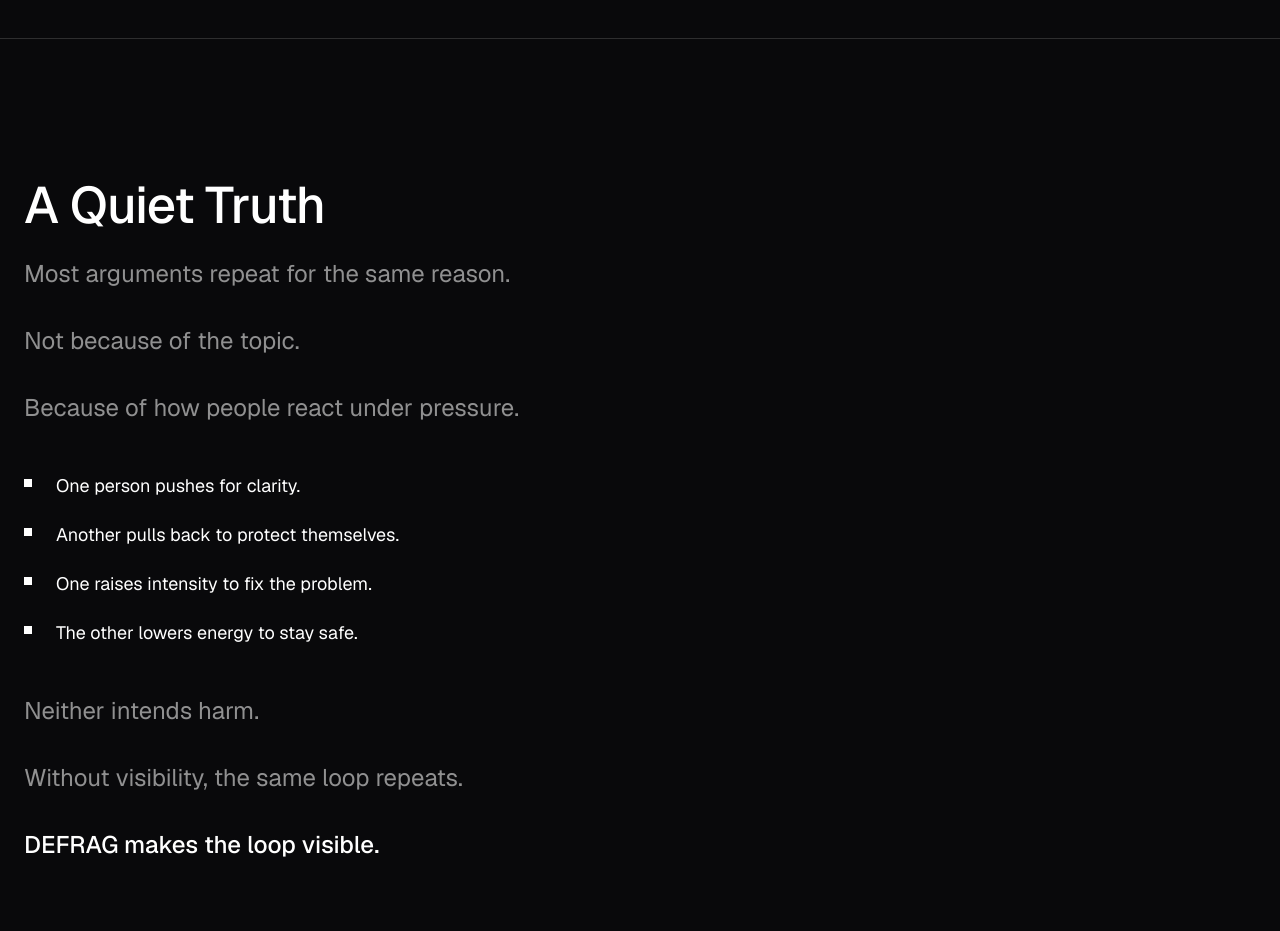
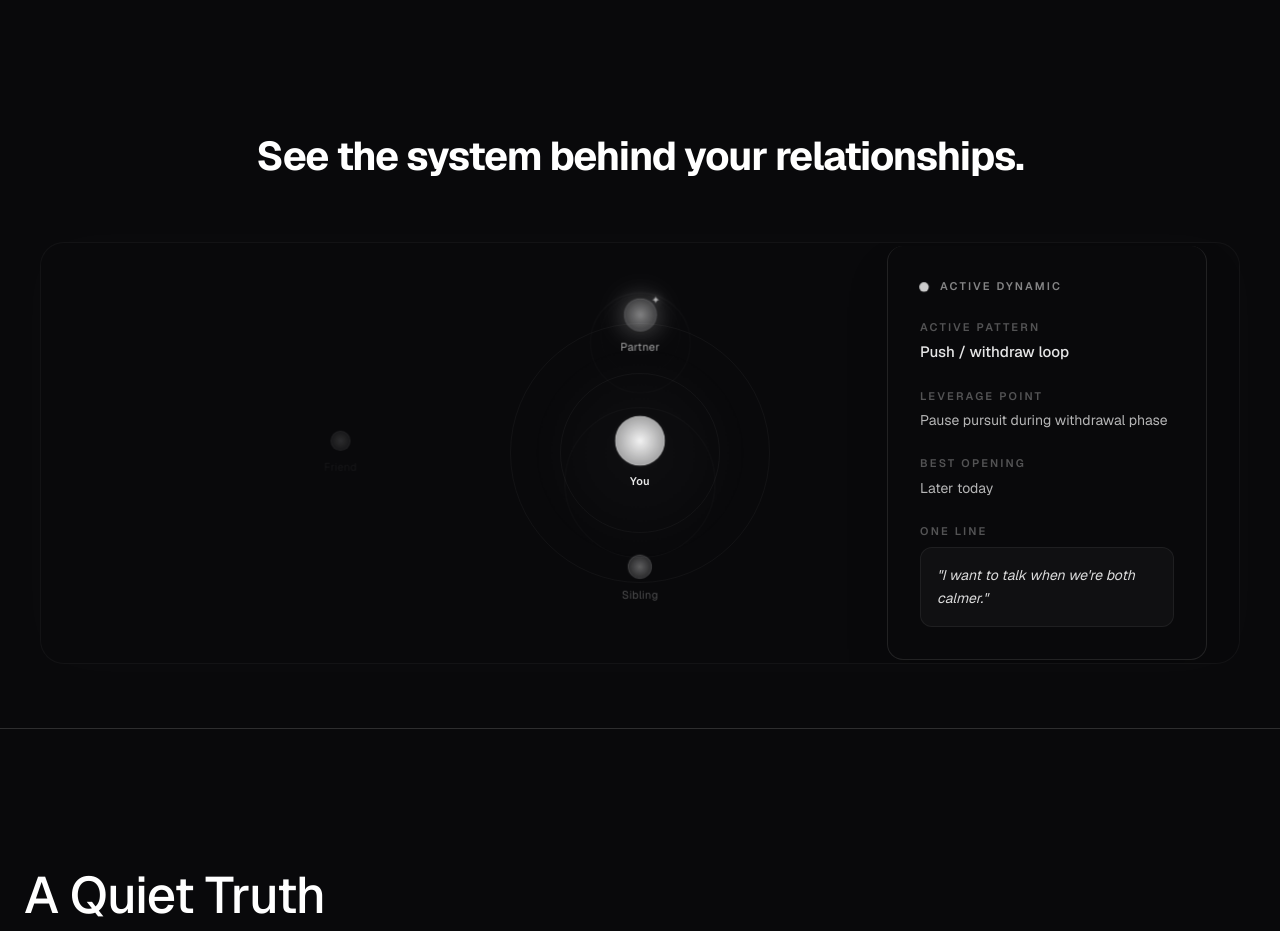
Before and after one commit to cjo93/v0-defrag-frontend-build, a Next.js app: page / in a window 1280 px wide. Shown: the part 800-1731 px from the top of the page. Built offline with nearby package versions, Linux system fonts and the light colour scheme; no server answers.

Commit message:
chore: resolve merge conflicts between system-map-demo and main

```diff
--- a/app/components/landing/SystemMapHero.tsx
+++ b/app/components/landing/SystemMapHero.tsx
@@ -1,11 +1,102 @@
-import React from 'react';
+'use client';
+
+import React, { useRef } from 'react';
+import { motion, useInView } from 'framer-motion';
+import { SystemMap } from '../system-map/SystemMap';
+import { PersonNodeData, RelationshipEdgeData } from '../system-map/types';
+
+const EASE = [0.22, 1, 0.36, 1];
 
 export default function SystemMapHero() {
+  const ref = useRef(null);
+  const inView = useInView(ref, { once: true, margin: '-40px' });
+
+  const nodes: PersonNodeData[] = [
+    { id: 'you', name: 'You', role: 'self', intensity: 1, state: 'stable' },
+    { id: 'partner', name: 'Partner', role: 'partner', intensity: 0.9, state: 'reactive', isLeverage: true },
+    { id: 'parent', name: 'Parent', role: 'parent', intensity: 0.7, state: 'distanced' },
+    { id: 'friend', name: 'Friend', role: 'friend', intensity: 0.4, state: 'distanced' },
+    { id: 'sibling', name: 'Sibling', role: 'sibling', intensity: 0.6, state: 'stable' },
+  ];
+
+  const edges: RelationshipEdgeData[] = [
+    { id: 'e1', source: 'you', target: 'partner', pattern: 'push-pull', intensity: 0.8, isLeverage: true },
+    { id: 'e2', source: 'you', target: 'parent', pattern: 'avoidant', intensity: 0.3 },
+    { id: 'e3', source: 'you', target: 'friend', pattern: 'avoidant', intensity: 0.2 },
+    { id: 'e4', source: 'you', target: 'sibling', pattern: 'stable', intensity: 0.4 },
+  ];
+
   return (
-    <div className="w-full max-w-[1200px] mx-auto h-[260px] md:h-[420px] rounded-[24px] border border-white/[0.04] bg-white/[0.01] mt-10 md:mt-16 relative overflow-hidden flex items-center justify-center shadow-[0_0_60px_rgba(255,255,255,0.02)]">
-      {/* Placeholder for animated relational system map */}
-      <div className="text-white/20 text-[13px] tracking-widest uppercase font-semibold">
-        System map visualization
+    <div className="w-full max-w-[1200px] mx-auto mt-16 md:mt-24 mb-16 px-4 md:px-0">
+      <motion.div
+        initial={{ opacity: 0, y: 20 }}
+        animate={inView ? { opacity: 1, y: 0 } : {}}
+        transition={{ duration: 0.8, ease: EASE }}
+        className="text-center mb-10 md:mb-16"
+      >
+        <h2 className="text-[28px] md:text-[40px] font-bold tracking-[-0.03em] leading-[1.1] text-white">
+          See the system behind your relationships.
+        </h2>
+      </motion.div>
+
+      <div ref={ref} className="relative w-full flex flex-col md:flex-row items-center justify-center rounded-[24px] border border-white/[0.04] bg-[#09090b] shadow-[0_0_60px_rgba(255,255,255,0.02)] overflow-hidden">
+
+        {/* MAP AREA */}
+        <div className="relative w-full h-[260px] md:h-[420px] flex-1 flex items-center justify-center overflow-hidden">
+          <SystemMap nodes={nodes} edges={edges} centerId="you" />
+        </div>
+
+        {/* INFO PANEL */}
+        <motion.div
+          className="relative w-full md:absolute md:right-8 md:w-[320px] p-6 md:p-8 bg-[#09090b] border-t md:border-t-0 md:border border-white/10 md:rounded-2xl shadow-none md:shadow-2xl z-10 flex flex-col"
+          initial={{ opacity: 0, x: 20 }}
+          animate={inView ? { opacity: 1, x: 0 } : {}}
+          transition={{ duration: 0.8, delay: 0.8, ease: EASE }}
+        >
+          <div className="flex items-center gap-3 mb-6">
+            <div className="w-2 h-2 rounded-full bg-white/80 df-vibrate" />
+            <span className="text-[11px] uppercase tracking-[0.2em] font-semibold text-white/50">Active Dynamic</span>
+          </div>
+
+          <div className="space-y-6 text-left">
+            <div>
+              <span className="block text-[11px] uppercase tracking-[0.2em] font-semibold text-white/30 mb-1.5">Active pattern</span>
+              <span className="block text-[15px] text-white/90 font-medium">Push / withdraw loop</span>
+            </div>
+
+            <div>
+              <span className="block text-[11px] uppercase tracking-[0.2em] font-semibold text-white/30 mb-1.5">Leverage point</span>
+              <span className="block text-[14px] text-white/70">Pause pursuit during withdrawal phase</span>
+            </div>
+
+            <div>
+              <span className="block text-[11px] uppercase tracking-[0.2em] font-semibold text-white/30 mb-1.5">Best opening</span>
+              <span className="block text-[14px] text-white/70">Later today</span>
+            </div>
+
+            <div>
+              <span className="block text-[11px] uppercase tracking-[0.2em] font-semibold text-white/30 mb-2">One line</span>
+              <div className="p-4 bg-white/[0.03] border border-white/[0.06] rounded-xl">
+                <span className="block text-[14px] text-white/85 italic leading-relaxed">
+                  "I want to talk when we're both calmer."
+                </span>
+              </div>
+            </div>
+          </div>
+        </motion.div>
+
+        <style jsx global>{`
+          @keyframes df-dash-flow {
+            to { stroke-dashoffset: 0; }
+          }
+          .df-vibrate {
+            animation: df-vibrate-keyframes 2s infinite ease-in-out;
+          }
+          @keyframes df-vibrate-keyframes {
+            0%, 100% { opacity: 0.8; transform: scale(1); }
+            50% { opacity: 1; transform: scale(1.2); }
+          }
+        `}</style>
       </div>
     </div>
   );
--- a/app/page.tsx
+++ b/app/page.tsx
@@ -3,6 +3,7 @@
 import { useEffect } from 'react';
 import { useRouter } from 'next/navigation';
 import { useAuth } from '@/lib/auth-context';
+import SystemMapHero from './components/landing/SystemMapHero';
 import Hero from './components/landing/Hero'
 import QuietTruth from './components/landing/QuietTruth'
 import WhatWeBelieve from './components/landing/WhatWeBelieve'
@@ -33,6 +34,7 @@ export default function LandingPage() {
       }}
     >
       <Hero />
+      <SystemMapHero />
       <QuietTruth />
       <WhatWeBelieve />
       <WhatDefragDoes />
--- a/app/styles/layout.css
+++ b/app/styles/layout.css
@@ -1 +1,38 @@
-/* Optional layout utilities */
+/* Scrollbar */
+::-webkit-scrollbar {
+  width: 6px;
+  height: 6px;
+}
+
+::-webkit-scrollbar-track {
+  background: transparent;
+}
+
+::-webkit-scrollbar-thumb {
+  background: rgba(255, 255, 255, 0.08);
+  border-radius: 3px;
+}
+
+::-webkit-scrollbar-thumb:hover {
+  background: rgba(255, 255, 255, 0.15);
+}
+
+/* Focus outlines for accessibility */
+:focus-visible {
+  outline: 1px solid rgba(255, 255, 255, 0.3);
+  outline-offset: 2px;
+}
+
+button:focus-visible,
+a:focus-visible,
+input:focus-visible,
+select:focus-visible,
+textarea:focus-visible {
+  outline: 1px solid rgba(255, 255, 255, 0.3);
+  outline-offset: 2px;
+}
+
+/* Safe area for fixed bottom bars */
+.safe-bottom {
+  padding-bottom: max(20px, env(safe-area-inset-bottom));
+}
--- a/app/styles/motion.css
+++ b/app/styles/motion.css
@@ -11,7 +11,140 @@
   }
 }
 
+@keyframes fadeIn {
+  from { opacity: 0; transform: translateY(6px); }
+  to   { opacity: 1; transform: translateY(0); }
+}
+
+@keyframes fadeInSoft {
+  from { opacity: 0; }
+  to   { opacity: 1; }
+}
+
+.animate-fade-in {
+  animation: fadeIn 250ms ease-out both;
+}
+
+.animate-fade-in-soft {
+  animation: fadeInSoft 200ms ease-out both;
+}
+
 .delay-0 { animation-delay: 0ms; }
+.delay-50 { animation-delay: 50ms; }
+.delay-100 { animation-delay: 100ms; }
 .delay-120 { animation-delay: 120ms; }
+.delay-150 { animation-delay: 150ms; }
+.delay-200 { animation-delay: 200ms; }
 .delay-320 { animation-delay: 320ms; }
 .delay-450 { animation-delay: 450ms; }
+
+@keyframes pulseSlow {
+  0%, 100% { opacity: 1; }
+  50% { opacity: 0.6; }
+}
+
+.animate-pulse-slow {
+  animation: pulseSlow 3s ease-in-out infinite;
+}
+
+@keyframes float {
+  0%   { transform: translateY(0px); }
+  50%  { transform: translateY(-4px); }
+  100% { transform: translateY(0px); }
+}
+
+.animate-float {
+  animation: float 8s ease-in-out infinite;
+}
+
+@keyframes strainedPulse {
+  0%, 100% { opacity: 0.75; }
+  50% { opacity: 0.35; }
+}
+
+.animate-strained-pulse {
+  animation: strainedPulse 2.5s ease-in-out infinite;
+}
+
+@keyframes typingDot {
+  0%, 60%, 100% { transform: translateY(0); opacity: 0.3; }
+  30% { transform: translateY(-4px); opacity: 0.8; }
+}
+
+.animate-typing-dot {
+  animation: typingDot 1.4s ease-in-out infinite;
+}
+
+/* ── Respect prefers-reduced-motion ── */
+@media (prefers-reduced-motion: reduce) {
+  *,
+  *::before,
+  *::after {
+    animation-duration: 0.01ms !important;
+    animation-iteration-count: 1 !important;
+    transition-duration: 0.01ms !important;
+    scroll-behavior: auto !important;
+  }
+}
+
+/* ── Leverage Animations ── */
+
+@keyframes jitter {
+  0% { transform: translate(0, 0); }
+  25% { transform: translate(-1px, 1px); }
+  50% { transform: translate(1px, -1px); }
+  75% { transform: translate(-1px, -1px); }
+  100% { transform: translate(0, 0); }
+}
+
+.animate-jitter {
+  animation: jitter 0.2s linear infinite;
+}
+
+@keyframes flow {
+  0% { stroke-dashoffset: 24; }
+  100% { stroke-dashoffset: 0; }
+}
+
+.animate-flow {
+  stroke-dasharray: 6 6;
+  animation: flow 1s linear infinite;
+}
+
+@keyframes linePulse {
+  0%, 100% { opacity: 0.2; stroke-width: 1px; }
+  50% { opacity: 0.8; stroke-width: 2px; }
+}
+
+.animate-line-pulse {
+  animation: linePulse 2s ease-in-out infinite;
+}
+
+@keyframes flare {
+  0% { transform: scale(1); opacity: 0.8; }
+  50% { transform: scale(1.5); opacity: 0; }
+  100% { transform: scale(1); opacity: 0; }
+}
+
+.animate-flare {
+  animation: flare 2s ease-out infinite;
+}
+
+@keyframes halo {
+  0%, 100% { box-shadow: 0 0 10px rgba(255, 255, 255, 0.1); }
+  50% { box-shadow: 0 0 25px rgba(255, 255, 255, 0.4); }
+}
+
+.animate-halo {
+  animation: halo 3s ease-in-out infinite;
+}
+
+@keyframes mirroredDash {
+  0% { stroke-dashoffset: 40; }
+  100% { stroke-dashoffset: 0; }
+}
+
+.animate-mirrored {
+  stroke-dasharray: 10 10;
+  animation: mirroredDash 2s linear infinite;
+}
```
